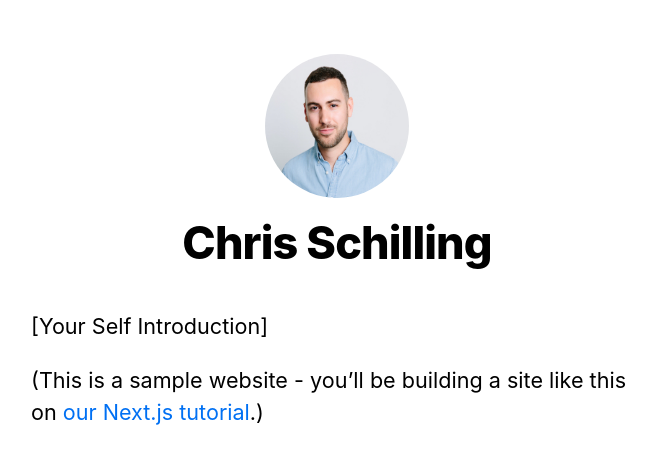
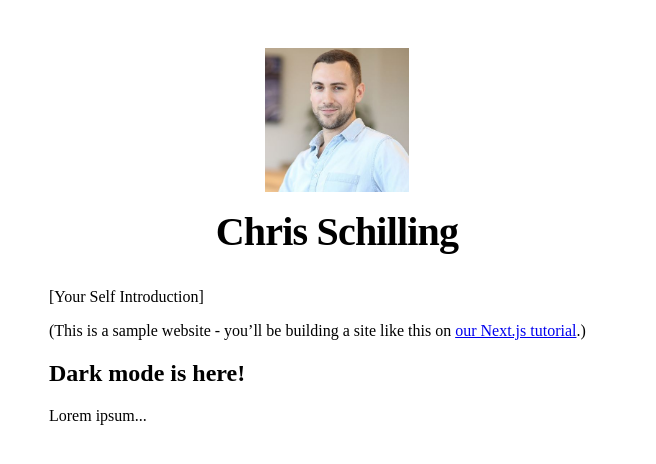
Before and after one commit to chris-schilling/nextjs-blog, a Next.js app: page / in a window 1280 px wide. Shown: the top 464 px of the page, without its empty margins (303-959 px from the left). Built offline with nearby package versions, Linux system fonts and the light colour scheme.

Commit message:
add support for tailwindcss

```diff
--- a/components/layout.js
+++ b/components/layout.js
@@ -31,7 +31,8 @@ export default function Layout({ children, home }) {
             <Image
               priority
               src="/images/profile.jpg"
-              className={utilStyles.borderCircle}
+              class="w-6/12 sm:w-4/12 px-4"
+              className="rounded-full"
               height={144}
               width={144}
               alt={name}
--- a/package.json
+++ b/package.json
@@ -11,5 +11,10 @@
     "next": "^10.0.0",
     "react": "17.0.1",
     "react-dom": "17.0.1"
+  },
+  "devDependencies": {
+    "autoprefixer": "^10.2.5",
+    "postcss": "^8.2.15",
+    "tailwindcss": "^2.1.2"
   }
 }
--- a/pages/_app.js
+++ b/pages/_app.js
@@ -1,4 +1,4 @@
-import '../styles/global.css'
+import 'tailwindcss/tailwind.css'
 
 export default function App({ Component, pageProps }) {
     return <Component {...pageProps} />
--- a/pages/index.js
+++ b/pages/index.js
@@ -1,6 +1,5 @@
 import Head from 'next/head'
 import Layout, { siteTitle } from '../components/layout'
-import utilStyles from '../styles/utils.module.css'
 
 export default function Home() {
   return (
@@ -8,12 +7,18 @@ export default function Home() {
       <Head>
         <title>{siteTitle}</title>
       </Head>
-      <section className={utilStyles.headingMd}>
+      <section>
         <p>[Your Self Introduction]</p>
         <p>
           (This is a sample website - you’ll be building a site like this on{' '}
           <a href="https://nextjs.org/learn">our Next.js tutorial</a>.)
         </p>
+        <div class="bg-white dark:bg-gray-800">
+  <h1 class="text-gray-900 dark:text-white">Dark mode is here!</h1>
+  <p class="text-gray-600 dark:text-gray-300">
+    Lorem ipsum...
+  </p>
+</div>
       </section>
     </Layout>
   )
--- /dev/null
+++ b/postcss.config.js
@@ -0,0 +1,6 @@
+module.exports = {
+  plugins: {
+    tailwindcss: {},
+    autoprefixer: {},
+  },
+}
--- /dev/null
+++ b/tailwind.config.js
@@ -0,0 +1,11 @@
+module.exports = {
+  purge: ['./pages/**/*.{js,ts,jsx,tsx}', './components/**/*.{js,ts,jsx,tsx}'],
+  darkMode: 'media', // or 'media' or 'class'
+  theme: {
+    extend: {},
+  },
+  variants: {
+    extend: {},
+  },
+  plugins: [],
+}
```
Also changed, not shown: public/images/profile.jpg, 1 other file (tests, documents, lock files or other folders).
